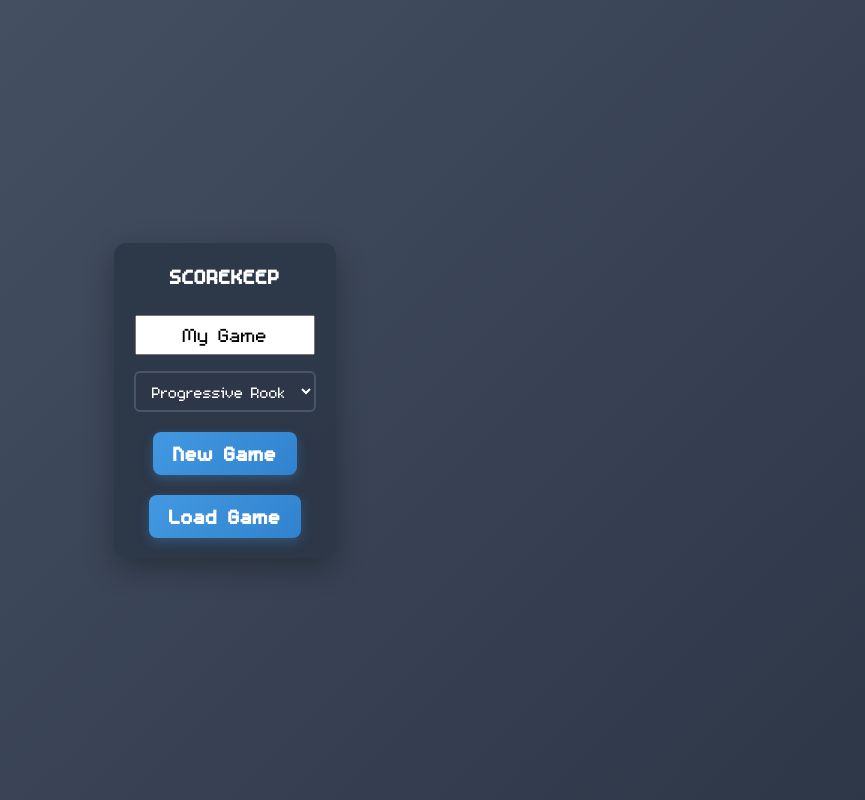
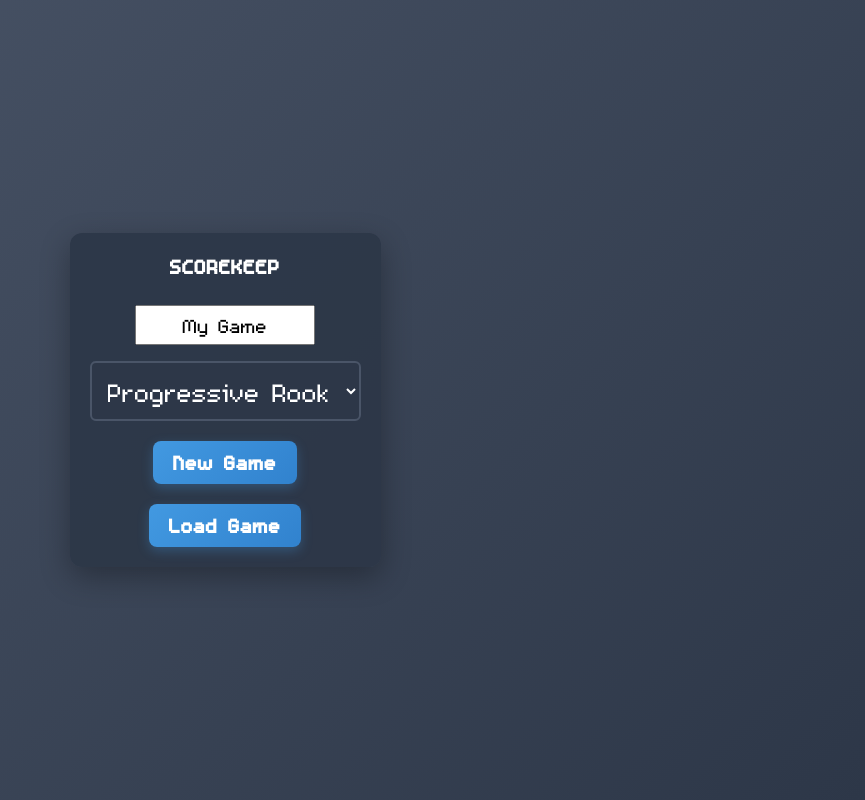
Before and after one commit to stenobot/scoresheet-app, a React (Vite) app: page /#/ in a window 1280 px wide. Shown: the whole page, without its empty margins (415-1280 px from the left). Built offline with nearby package versions, Linux system fonts and the light colour scheme; the HTML template or start-up script is replaced by a standard one.

Commit message:
increase font for game type

```diff
--- a/src/components/Start.tsx
+++ b/src/components/Start.tsx
@@ -65,6 +65,7 @@ function Start() {
         <label>
           <select
             className='setting-dropdown'
+            style={{ fontSize: '40px', height: '60px' }}
             value={newGame.gameType}
             onChange={e => setNewGame({
               ...newGame,
```
